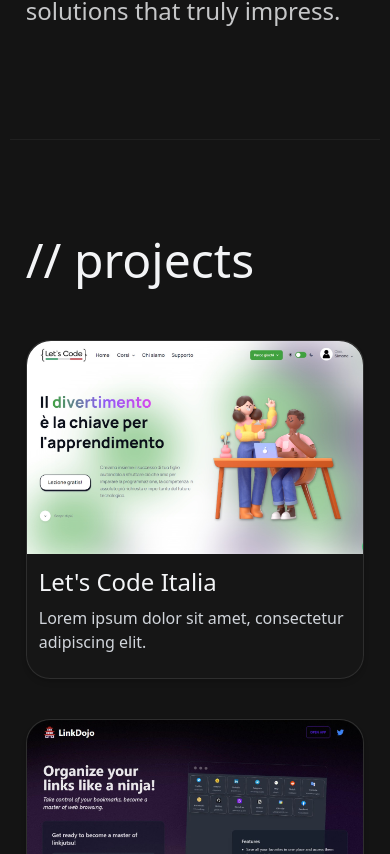
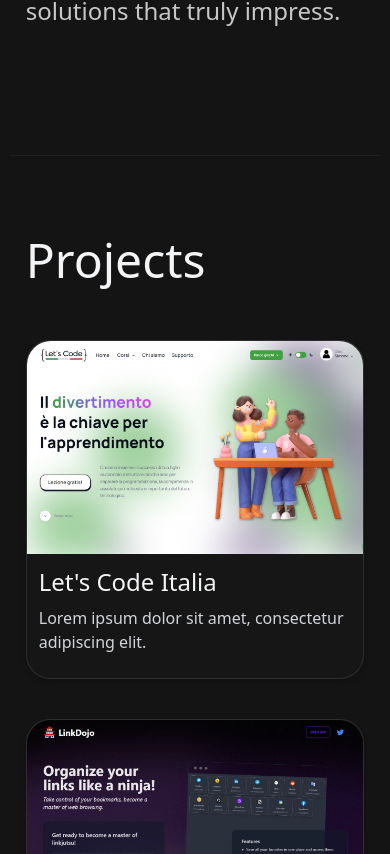
Before and after one commit to doppiaesse/portfolio-v1, a SvelteKit app: page / in a window 390 px wide. Shown: the part 710-1564 px from the top of the page. Built offline with nearby package versions, Linux system fonts and the light colour scheme.

Commit message:
Minor changes

```diff
--- a/src/lib/utils.ts
+++ b/src/lib/utils.ts
@@ -5,7 +5,7 @@
 	const anchor = document.getElementById(anchorId);
 	if (anchor) {
 		window.scrollTo({
-			top: anchor.offsetTop - 70,
+			top: anchor.offsetTop - 40,
 			behavior: 'smooth'
 		});
 	}
--- a/src/routes/+layout.svelte
+++ b/src/routes/+layout.svelte
@@ -16,7 +16,7 @@
 	<meta name="author" content="Simone Salerno" />
 </svelte:head>
 
-<div class="w-[95%] lg:w-[90%] xl:w-[85%] 2xl:w-[78%] mx-auto">
+<div class="w-[95%] lg:w-[90%] xl:w-[85%] 2xl:w-[75%] mx-auto">
 	<FloatingNav />
 
 	<slot />
--- a/src/routes/+page.svelte
+++ b/src/routes/+page.svelte
@@ -7,12 +7,10 @@
 <Navbar />
 
 <div
-	class="flex flex-col xl:flex-row gap-10 2xl:gap-20 border-b border-white border-opacity-5 px-4 sm:px-16 lg:px-32 2xl:px-44 py-28 sm:py-40"
+	class="flex flex-col gap-10 2xl:gap-20 border-b border-white border-opacity-5 px-4 sm:px-16 lg:px-32 2xl:px-44 pt-28 pb-32 sm:pt-32 sm:pb-36"
 >
-	<div
-		class="flex xl:w-[65%] 2xl:w-[60%] flex-col tracking-tighter leading-[0.7] justify-center gap-y-7 sm:gap-y-10"
-	>
-		<div class="text-7xl 2xl:text-[5.5rem]">
+	<div class="flex flex-col tracking-tighter leading-[0.7] justify-center gap-y-7 sm:gap-y-9">
+		<div class="text-7xl 2xl:text-8xl">
 			<p>Hello, I'm Simone</p>
 		</div>
 
@@ -31,7 +29,7 @@
 	</div>
 
 	<div
-		class="flex flex-col xl:w-[35%] 2xl:w-[40%] text-2xl xl:text-xl 2xl:text-2xl opacity-80 gap-y-4 sm:gap-y-6 justify-center"
+		class="flex flex-col text-2xl xl:text-xl 2xl:text-3xl opacity-80 gap-y-4 sm:gap-y-6 justify-center"
 	>
 		<p>Full-Stack developer who loves diving into innovative projects and solving problems.</p>
 		<p>
@@ -43,9 +41,9 @@
 
 <div
 	id="projects"
-	class="flex flex-col gap-y-14 sm:gap-y-16 px-4 sm:px-16 lg:px-32 2xl:px-44 pt-24 pb-28 sm:pt-32 sm:pb-36"
+	class="flex flex-col gap-y-14 sm:gap-y-16 px-4 sm:px-16 lg:px-32 2xl:px-44 pt-20 pb-24 sm:pt-28 sm:pb-32"
 >
-	<h2 class="text-5xl sm:text-6xl font-light">// projects</h2>
+	<h2 class="text-5xl sm:text-6xl font-light">Projects</h2>
 
 	<div class="grid grid-cols-1 md:grid-cols-2 gap-10">
 		<ProjectCard
@@ -77,9 +75,9 @@
 
 <div
 	id="about"
-	class="flex flex-col gap-y-14 sm:gap-y-16 border-t border-white border-opacity-5 px-4 sm:px-16 lg:px-32 2xl:px-44 pt-24 pb-28 sm:pt-32 sm:pb-36"
+	class="flex flex-col gap-y-14 sm:gap-y-16 border-t border-white border-opacity-5 px-4 sm:px-16 lg:px-32 2xl:px-44 pt-20 pb-24 sm:pt-28 sm:pb-32"
 >
-	<h2 class="text-5xl sm:text-6xl whitespace-nowrap">// about me</h2>
+	<h2 class="text-5xl sm:text-6xl whitespace-nowrap">About me</h2>
 	<div class="text-2xl">
 		Hey there! Nice to meet you.
 		<br />
@@ -98,7 +96,7 @@
 
 <div
 	id="contact"
-	class="flex flex-col items-center border-t border-white border-opacity-5 px-4 sm:px-16 lg:px-32 2xl:px-44 pt-24 pb-28 sm:pt-32 sm:pb-36"
+	class="flex flex-col items-center border-t border-white border-opacity-5 px-4 sm:px-16 lg:px-32 2xl:px-44 pt-20 pb-24 sm:pt-28 sm:pb-32"
 >
 	<div class="flex w-full flex-col tracking-tight justify-between gap-y-16 sm:gap-y-24">
 		<div class="flex flex-col gap-y-10">
```
